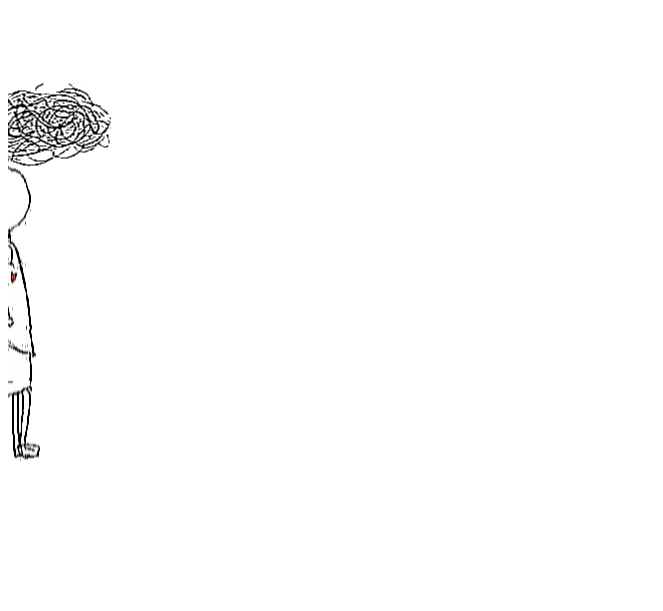
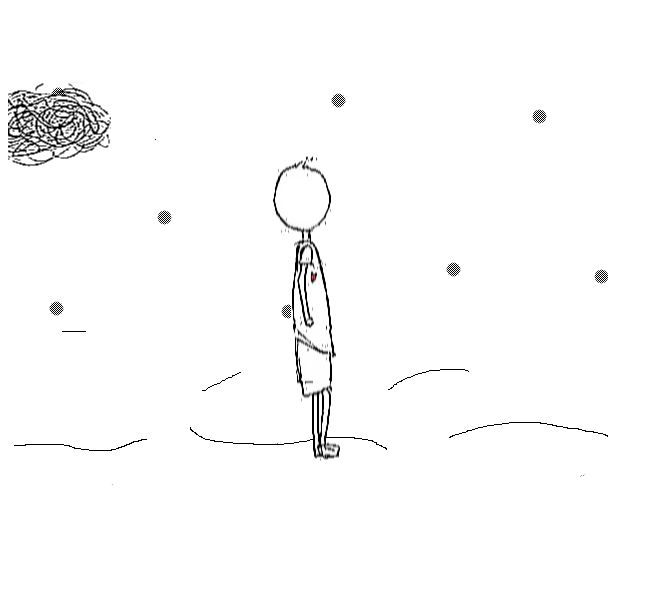
Before and after one commit to arfost/cloudy-walk, a website: page templates/index.html in a window 1280 px wide. Shown: the whole page, without its empty margins (0-663 px from the left). Drawn offline with Linux system fonts and the light colour scheme; animation ran at ten frames a second.

Commit message:
parallax version

```diff
--- a/static/scripts/main.js
+++ b/static/scripts/main.js
@@ -1,4 +1,7 @@
 function onAssetsLoaded() {
+
+            initWorld();
+            initMainChar();
 
             nuage = new PIXI.Sprite(PIXI.Texture.fromFrame('nuage.png'));
 
@@ -17,7 +20,8 @@ function onAssetsLoaded() {
 
             //stage.addChild(coffre);
 
-            initMainChar();
+
+
 
             renderer.render(stage);
 
@@ -27,9 +31,7 @@ function onAssetsLoaded() {
 
 function animate() {
             //anim.x++;
-            if (entity.getX() > 600) {
-                entity.setX(0);
-            }
+
             nuage.x += nuage.vx;
             nuage.y += nuage.vy;
             if (nuage.x > 600) {
@@ -41,7 +43,9 @@ function animate() {
             if (nuage.y < 50) {
                 nuage.vy = 0.5;
             }
+
             entity.play();
+            world.play(entity.vx, entity.vy);
             renderer.render(stage);
             requestAnimationFrame(animate);
         }
--- a/static/scripts/mainChar.js
+++ b/static/scripts/mainChar.js
@@ -42,8 +42,8 @@ class Entity {
         this.vy = vy;
     }
     play() {
-                this.animation.x += this.vx;
-                this.animation.y += this.vy;
+        //this.animation.x += this.vx;
+        //this.animation.y += this.vy;
         if (this.vx < 0 && this.animName != "walkLeft") {
             this.switchAnim('walkLeft');
         } else if (this.vx > 0 && this.animName != "walk") {
@@ -70,17 +70,17 @@ class Entity {
     }
 }
 
-        function initMainChar(){
+function initMainChar() {
     // create an array of textures from an image path
     var walk = [];
-            for (var i = 1; i <= 6; i++) {
+    for (var i = 6; i > 0; i--) {
         // magically works since the spritesheet was loaded with the pixi loader
         walk.push(PIXI.Texture.fromFrame('walk0' + i + '.png'));
     }
 
     // create an array of textures from an image path
     var walkLeft = [];
-            for (var i = 1; i <= 6; i++) {
+    for (var i = 6; i > 0; i--) {
         // magically works since the spritesheet was loaded with the pixi loader
         walkLeft.push(PIXI.Texture.fromFrame('walkLeft0' + i + '.png'));
     }
@@ -115,6 +115,7 @@ class Entity {
 
     var params = {
         y: renderer.height / 2,
+        x: renderer.width / 2,
         defaultAnim: 'stand',
         anims: {
             stand: {
--- a/static/scripts/world.js
+++ b/static/scripts/world.js
@@ -0,0 +1,31 @@
+function initWorld() {
+    world = new World(stage)
+}
+
+class World {
+    constructor(stage) {
+        var farTexture = PIXI.Texture.fromImage("../static/images/far_back.png");
+        var far = new PIXI.extras.TilingSprite(farTexture, 800, 600);
+        far.position.x = 0;
+        far.position.y = 0;
+        far.tilePosition.x = 0;
+        far.tilePosition.y = 0;
+        stage.addChild(far);
+
+        var midTexture = PIXI.Texture.fromImage("../static/images/medium_back.png");
+        var mid = new PIXI.extras.TilingSprite(midTexture, 800, 300);
+        mid.position.x = 0;
+        mid.position.y = 200;
+        mid.tilePosition.x = 0;
+        mid.tilePosition.y = 0;
+        stage.addChild(mid);
+
+        this.far = far;
+        this.mid = mid;
+    }
+
+    play(mainCharSped) {
+        this.far.tilePosition.x -= (mainCharSped * 0.128);
+        this.mid.tilePosition.x -= (mainCharSped * 0.64);
+    }
+}
--- a/templates/index.html
+++ b/templates/index.html
@@ -14,7 +14,7 @@
             renderer = PIXI.autoDetectRenderer(600, 600);
         renderer.backgroundColor = 0xffffff;
         document.body.appendChild(renderer.view);
-        var entity, nuage, coffre;
+        var entity, world, nuage, coffre;
         PIXI.loader
             .add('../static/images/rebechar.json')
             .load(onAssetsLoaded);
```
Also changed, not shown: static/scripts/test_rebecca.html (deleted, +0 -17 lines), static/images/far_back.png (added), static/images/medium_back.png (added). Lines whose indentation alone changed are shown as unchanged.
